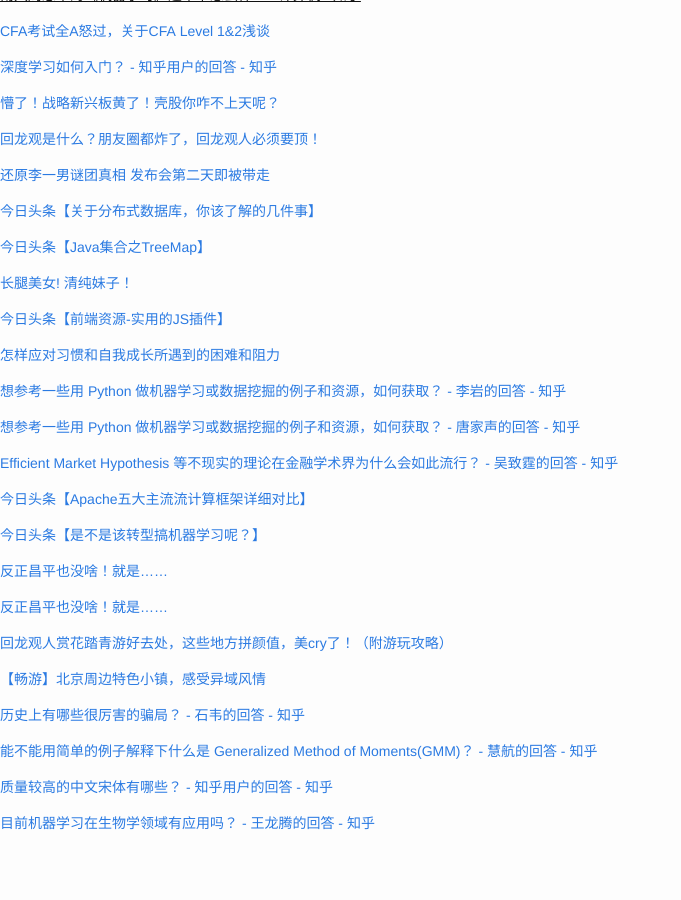
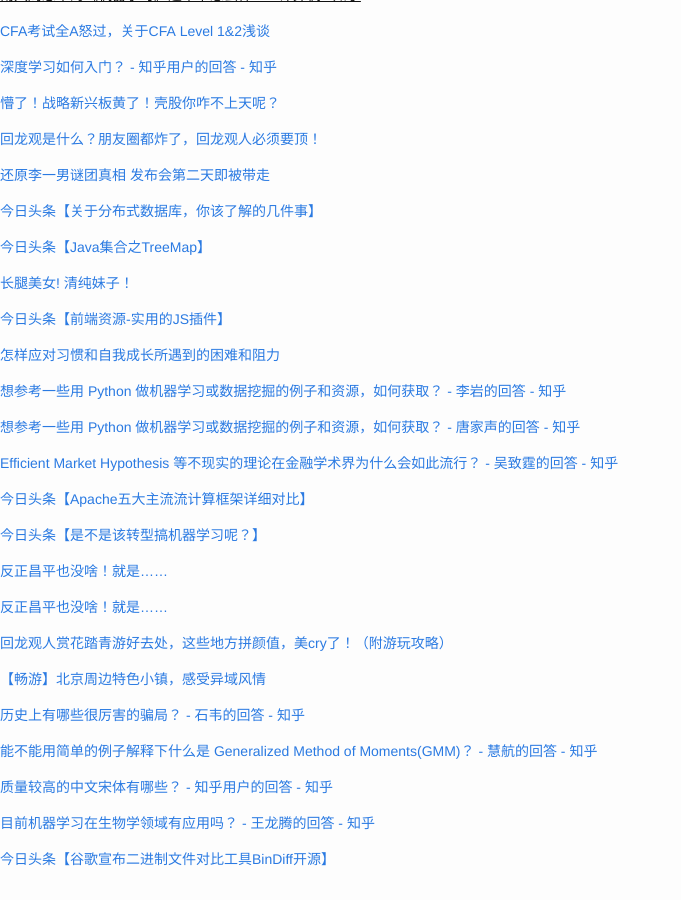
Before and after one commit to cnwarden/cnwarden.github.io, a Jekyll site: the page built from fav/index.md, in a window 1280 px wide and 900 px high, scrolled down 5610 px. Shown: the whole window, without its empty margins (0-681 px from the left). Built offline with Jekyll 4.4.1, drawn with Linux system fonts in a browser that asks for light colours; emoji names are drawn with the system emoji font; before the commit the page ends 6474 px from its top, so only the background shows below that.

Commit message:
auto commit

```diff
--- a/fav/index.md
+++ b/fav/index.md
@@ -358,3 +358,5 @@ title:  fav
 [质量较高的中文宋体有哪些？ - 知乎用户的回答 - 知乎](http://www.zhihu.com/question/32088120/answer/54608437)
 
 [目前机器学习在生物学领域有应用吗？ - 王龙腾的回答 - 知乎](http://www.zhihu.com/question/41428117/answer/91045285)
+
+[今日头条【谷歌宣布二进制文件对比工具BinDiff开源】](http://toutiao.com/item/6264515946669408770/?iid=3851293451&app=news_article&tt_from=android_share&utm_source=email&utm_medium=toutiao_android&utm_campaign=client_share)
```
